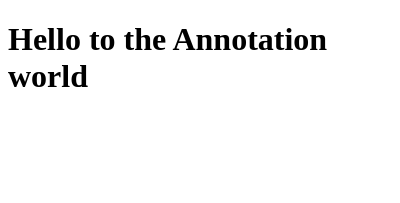
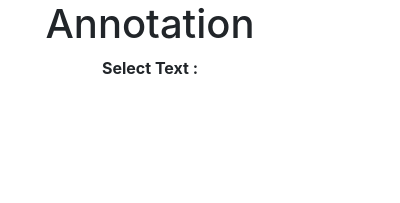
Before and after one commit to Hello-Hyuk/Annotation-Text, a browser extension: page popup.html in a window 400 px wide. Drawn offline with nearby package versions, Linux system fonts and the light colour scheme.

Commit message:
popup size

```diff
--- a/popup.html
+++ b/popup.html
@@ -1,10 +1,21 @@
 <!DOCTYPE html>
 <html>
   <head>
-    <script src="popup.js"></script>
+    <title>Annotation</title>
+    <link rel="stylesheet" href="bootstrap.min.css">
+    <link href="">
+    <style>
+      html, body {
+        width: 300px;
+        height: 200px;
+        text-align: center;
+      }
+    </style>
   </head>
   <body>
-    <h1>Hello to the Annotation world</h1>
+    <h1>Annotation</h1>
+    <b>Select Text : </b>
     <div id ="get-text"></div>
+    <script src="popup.js"></script>
   </body>
 </html>
```
Also changed, not shown: icon-34.png (deleted), manifest.json.
